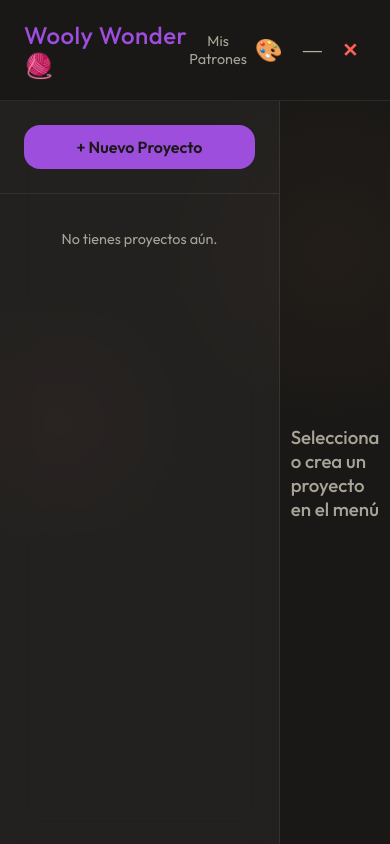
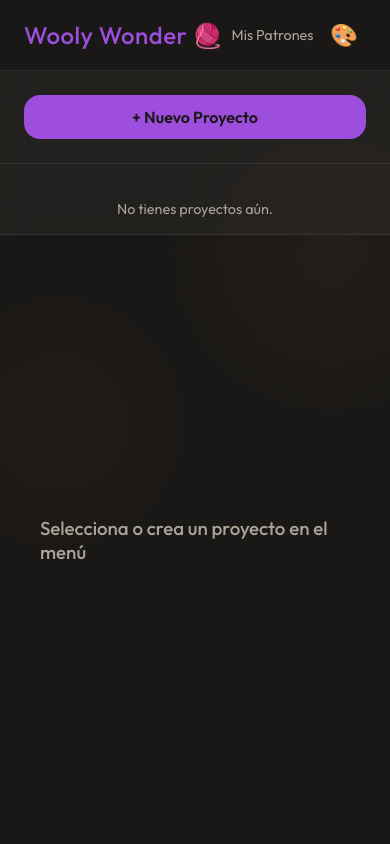
Before and after one commit to prezdev88/wooly-wonder, a React (Vite) app: page / in a window 390 px wide. Built offline with nearby package versions, Linux system fonts and the light colour scheme.

Commit message:
feat: add responsive adjustments for web and mobile layouts

```diff
--- a/src/App.tsx
+++ b/src/App.tsx
@@ -296,6 +296,8 @@ function App() {
           >
             🎨
           </button>
+          {window.electronAPI && (
+            <>
               <button
                 onClick={() => window.electronAPI.minimizeApp()}
                 style={{ background: 'transparent', border: 'none', color: 'var(--text-main)', cursor: 'pointer', fontSize: '1.2rem', padding: '0 8px', opacity: 0.7 }}
@@ -310,6 +312,8 @@ function App() {
               >
                 ✕
               </button>
+            </>
+          )}
 
           {showSettings && (
             <div style={{
--- a/src/index.css
+++ b/src/index.css
@@ -389,3 +389,37 @@ canvas {
   scrollbar-width: thin;
   scrollbar-color: rgba(255, 255, 255, 0.15) transparent;
 }
+
+/* Responsive adjustments for Web/Mobile */
+@media (max-width: 768px) {
+  .app-container {
+    flex-direction: column;
+    overflow-y: auto;
+  }
+
+  .sidebar {
+    width: 100%;
+    height: auto;
+    max-height: 40vh;
+    border-right: none;
+    border-bottom: 1px solid var(--panel-border);
+  }
+
+  .main-content {
+    padding: 20px;
+    min-height: 60vh;
+  }
+
+  .pixelator-container {
+    flex-direction: column;
+  }
+
+  .pixelator-sidebar {
+    width: 100%;
+    order: -1; /* Mueve los controles arriba en móvil */
+  }
+
+  .canvas-wrapper {
+    min-height: 300px;
+  }
+}
```
Lines whose indentation alone changed are shown as unchanged.
